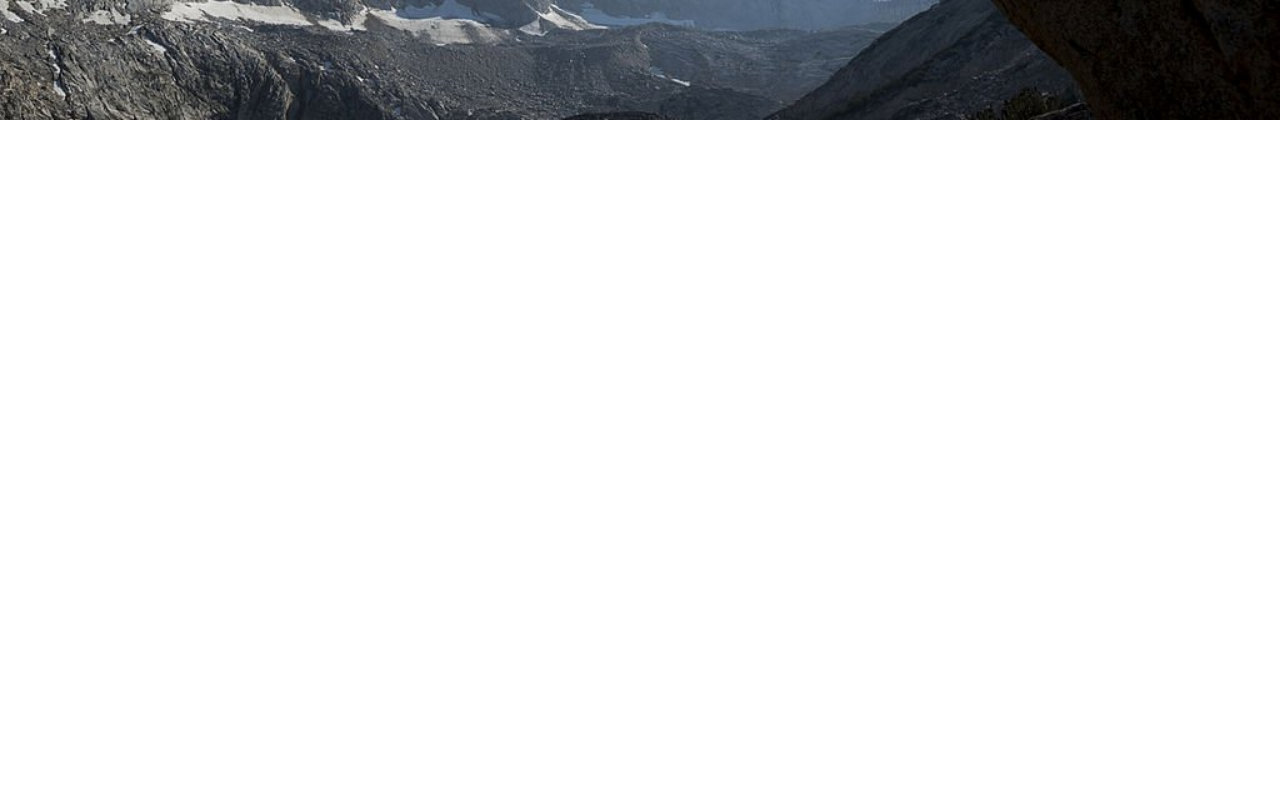
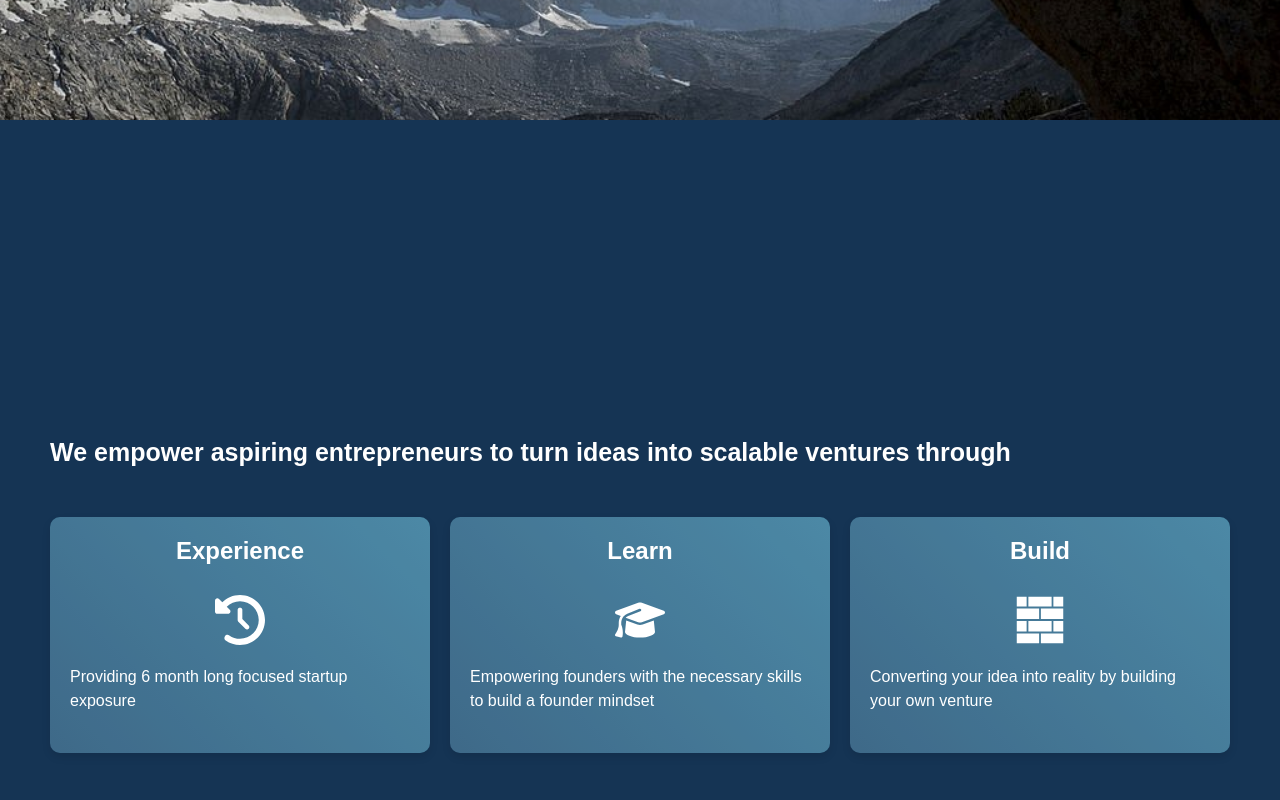
Before and after one commit to Neha-Singh/Venture-Edu, a React (Create React App) app: page / in a window 1280 px wide. Shown: the part 680-1480 px from the top of the page. Before the commit the page ends 800 px from the top, so only its background shows below. Built offline with nearby package versions, Linux system fonts and the light colour scheme.

Commit message:
added about us page

```diff
--- a/package.json
+++ b/package.json
@@ -6,6 +6,7 @@
     "cra-template": "1.2.0",
     "react": "^19.0.0",
     "react-dom": "^19.0.0",
+    "react-icons": "^5.4.0",
     "react-scripts": "5.0.1",
     "web-vitals": "^4.2.4"
   },
--- a/src/App.css
+++ b/src/App.css
@@ -11,7 +11,6 @@ html {
   padding: 0;
   font-family: "Poppins", sans-serif;
   color: white;
-  overflow-x: hidden;
 }
 
 /* Header Styles */
@@ -19,13 +18,13 @@ html {
   position: fixed;
   top: 0;
   left: 0;
-  width: 100%;
   display: flex;
   justify-content: space-between;
   /* align-items: center; */
   padding: 10px 20px;
   z-index: 1000;
   margin-top: -45px;
+  transition: background-color 0.3s ease;
 }
 
 .logo-image {
@@ -36,7 +35,7 @@ html {
 .menu {
   display: flex;
   gap: 40px;
-  margin-right: 300px;
+  margin-right: 200px;
 }
 
 .header .menu a {
@@ -49,6 +48,11 @@ html {
 .header .menu a:hover {
   color: #d3d3d3; /* Gold color on hover */
 }
+
+/* .header.scrolled {
+  background-color: rgba(50, 50, 50, 0.9);
+  box-shadow: 0 4px 6px rgba(0, 0, 0, 0.2);
+} */
 
 header {
   display: flex;
@@ -104,7 +108,7 @@ nav ul li:last-child {
   max-width: 700px;
   margin: 0;
   padding: 20px;
-
+  height: 400vh;
   border-radius: 10px; /* Optional: Adds rounded corners */
   text-align: left; /* Aligns text to the left */
   position: absolute;
@@ -158,3 +162,110 @@ nav ul li:last-child {
 }
 
 /* Hero Section Ends */
+
+/* About Us starts */
+
+/* ExperienceSection.css */
+
+.experience-section {
+  background-color: #153454;
+  padding: 50px;
+  min-height: 100vh;
+  display: flex;
+  flex-direction: column;
+  justify-content: center;
+  align-items: flex-start;
+}
+
+.experience-heading {
+  margin-top: 150px;
+  font-size: 25px;
+  text-align: center;
+}
+
+.experience-box-container {
+  display: flex;
+  justify-content: space-between;
+  gap: 20px;
+  margin-top: 50px;
+}
+
+.experience-box {
+  flex: 1;
+  background: linear-gradient(45deg, #0e446b, #1f6b8f); /* Gradient effect */
+  border-radius: 10px;
+  padding: 20px;
+  color: white;
+  text-align: left;
+  position: relative;
+  overflow: hidden;
+  box-shadow: 0 4px 8px rgba(0, 0, 0, 0.1);
+  opacity: 0; /* Initially hidden */
+  transform: translateX(-100%); /* Position off-screen */
+  animation: slideIn 0.8s forwards; /* Animation applied to each box */
+}
+
+/* Apply different animation delays to make them appear one by one */
+.experience-box:nth-child(1) {
+  animation-delay: 0s;
+}
+
+.experience-box:nth-child(2) {
+  animation-delay: 0.3s;
+}
+
+.experience-box:nth-child(3) {
+  animation-delay: 0.6s;
+}
+
+.experience-box:nth-child(4) {
+  animation-delay: 0.9s;
+}
+
+.experience-box::before {
+  content: "";
+  position: absolute;
+  top: -50%;
+  left: -50%;
+  width: 200%;
+  height: 200%;
+  background: rgba(255, 255, 255, 0.2); /* Shiny layer */
+  transform: rotate(-30deg);
+  animation: shine 1.5s infinite;
+}
+
+@keyframes slideIn {
+  0% {
+    opacity: 0;
+    transform: translateX(-100%);
+  }
+  100% {
+    opacity: 1;
+    transform: translateX(0);
+  }
+}
+
+.box-heading {
+  font-family: "Poppins", sans-serif;
+  font-size: 24px;
+  font-weight: 600;
+  margin-bottom: 10px;
+}
+
+.box-text {
+  font-family: "Poppins", sans-serif;
+  font-size: 16px;
+  font-weight: 400;
+  line-height: 1.5;
+  padding-top: 20px; /* Adds 10px padding between the heading and text */
+  padding-bottom: 20px;
+}
+
+.icon-and-heading {
+  display: flex;
+  flex-direction: column;
+  align-items: center;
+  justify-content: center;
+  text-align: center;
+  gap: 20px;
+}
--- a/src/App.js
+++ b/src/App.js
@@ -1,5 +1,6 @@
 import Header from "./components/Header";
 import Home from "./components/Home";
+import AboutUs from "./components/AboutUs";
 import "./App.css";
 
 function App() {
@@ -7,6 +8,7 @@ function App() {
     <div>
       <Header />
       <Home />
+      <AboutUs />
     </div>
   );
 }
--- /dev/null
+++ b/src/components/AboutUs.jsx
@@ -0,0 +1,45 @@
+import { FaClockRotateLeft } from "react-icons/fa6";
+import { FaGraduationCap } from "react-icons/fa6";
+import { GiBrickWall } from "react-icons/gi";
+
+function AboutUs() {
+  return (
+    <div className="experience-section">
+      <h1 className="experience-heading">
+        We empower aspiring entrepreneurs to turn ideas into scalable ventures
+        through
+      </h1>
+      <div className="experience-box-container">
+        <div className="experience-box">
+          <div className="icon-and-heading">
+            <h2 className="box-heading">Experience</h2>
+            <FaClockRotateLeft style={{ fontSize: "50px" }} />
+          </div>
+          <p className="box-text">
+            Providing 6 month long focused startup exposure
+          </p>
+        </div>
+        <div className="experience-box">
+          <div className="icon-and-heading">
+            <h2 className="box-heading">Learn</h2>
+            <FaGraduationCap style={{ fontSize: "50px" }} />
+          </div>
+          <p className="box-text">
+            Empowering founders with the necessary skills to build a founder
+            mindset{" "}
+          </p>
+        </div>
+        <div className="experience-box">
+          <div className="icon-and-heading">
+            <h2 className="box-heading">Build</h2>
+            <GiBrickWall style={{ fontSize: "50px" }} />
+          </div>
+          <p className="box-text">
+            Converting your idea into reality by building your own venture{" "}
+          </p>
+        </div>
+      </div>
+    </div>
+  );
+}
+export default AboutUs;
--- a/src/components/Header.jsx
+++ b/src/components/Header.jsx
@@ -1,9 +1,21 @@
-import React from "react";
+import React, { useEffect, useState } from "react";
 import logoImage from "../assets/Logo-Home.png";
 
 const Header = () => {
+  const [isScrolled, setIsScrolled] = useState(false);
+
+  useEffect(() => {
+    const handleScroll = () => {
+      setIsScrolled(window.scrollY > 280);
+    };
+    window.addEventListener("scroll", handleScroll);
+    return () => {
+      window.removeEventListener("scroll", handleScroll);
+    };
+  }, []);
+
   return (
-    <header className="header">
+    <header className={`header ${isScrolled ? "scrolled" : ""}`}>
       {/* Logo Section */}
       <div className="logo">
         <img src={logoImage} alt="Drona Logo" className="logo-image" />
```
Also changed, not shown: 1 other file (tests, documents, lock files or other folders).
